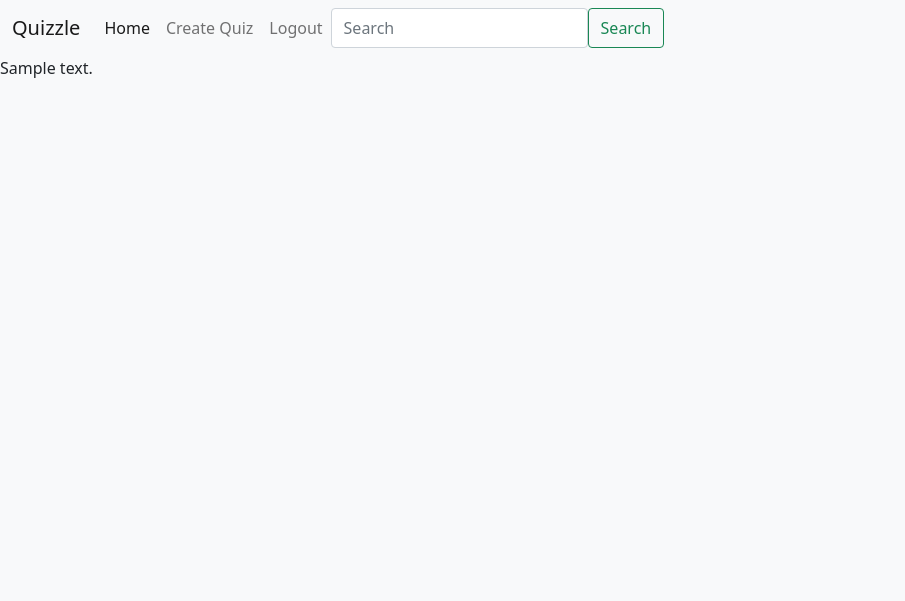
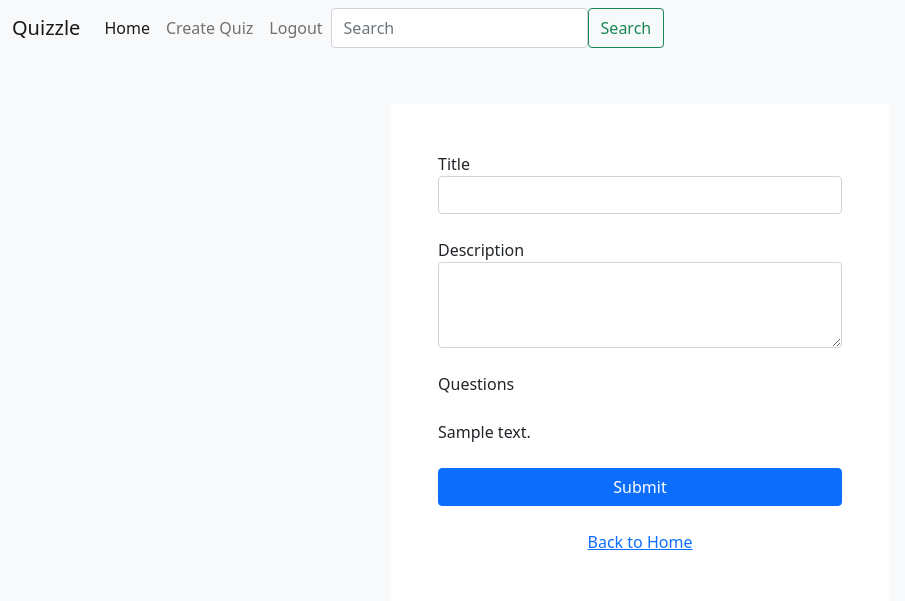
Before and after one commit to sging04/FinalProject, a Flask app: template app/templates/create_pt2.html in a window 1280 px wide. Shown: the top 601 px of the page, without its empty margins (0-905 px from the left). Run offline with Flask 2, Linux system fonts and the light colour scheme; the template is opened without the code that fills it: most values are stand-ins (such as "Sample title", 1, 10 or a date in 2020).

Commit message:
added form

```diff
--- a/app/templates/create_pt2.html
+++ b/app/templates/create_pt2.html
@@ -1,7 +1,24 @@
 {% extends "index.html" %}
 
 	{% block content %}
-
-	{{ content }}
+	<div class="bg-light d-flex flex-column vw-50 vh-50 align-items-center justify-content-center">
+		<form action="/signup" method="POST" class="bg-white p-5 mt-5 rounded-2 d-flex justify-content-center flex-column" style="width: 100%; max-width: 500px; grid-gap: 24px;">
+       		<div class="d-flex flex-column align-items-left">
+          		<label for="" class="text-left">Title</label>
+          		<input class="form-control" type="textarea">
+        	</div>
+        	<div class="">
+          		<label for="">Description</label>
+		  		<br>
+        		<textarea class ="form-control" type="textarea" rows="3"></textarea>
+        	</div>
+			<label for="">Questions</label>
+			{{ content }}
+        	<input class="btn btn-primary" type="submit" name="sub1" value="Submit">
+        	<div class="d-flex justify-content-center" style="grid-gap: 12px;">
+          		<a href="/home">Back to Home</a>
+        	</div>
+      	</form>
+	</div>
 
 	{% endblock %}
```
